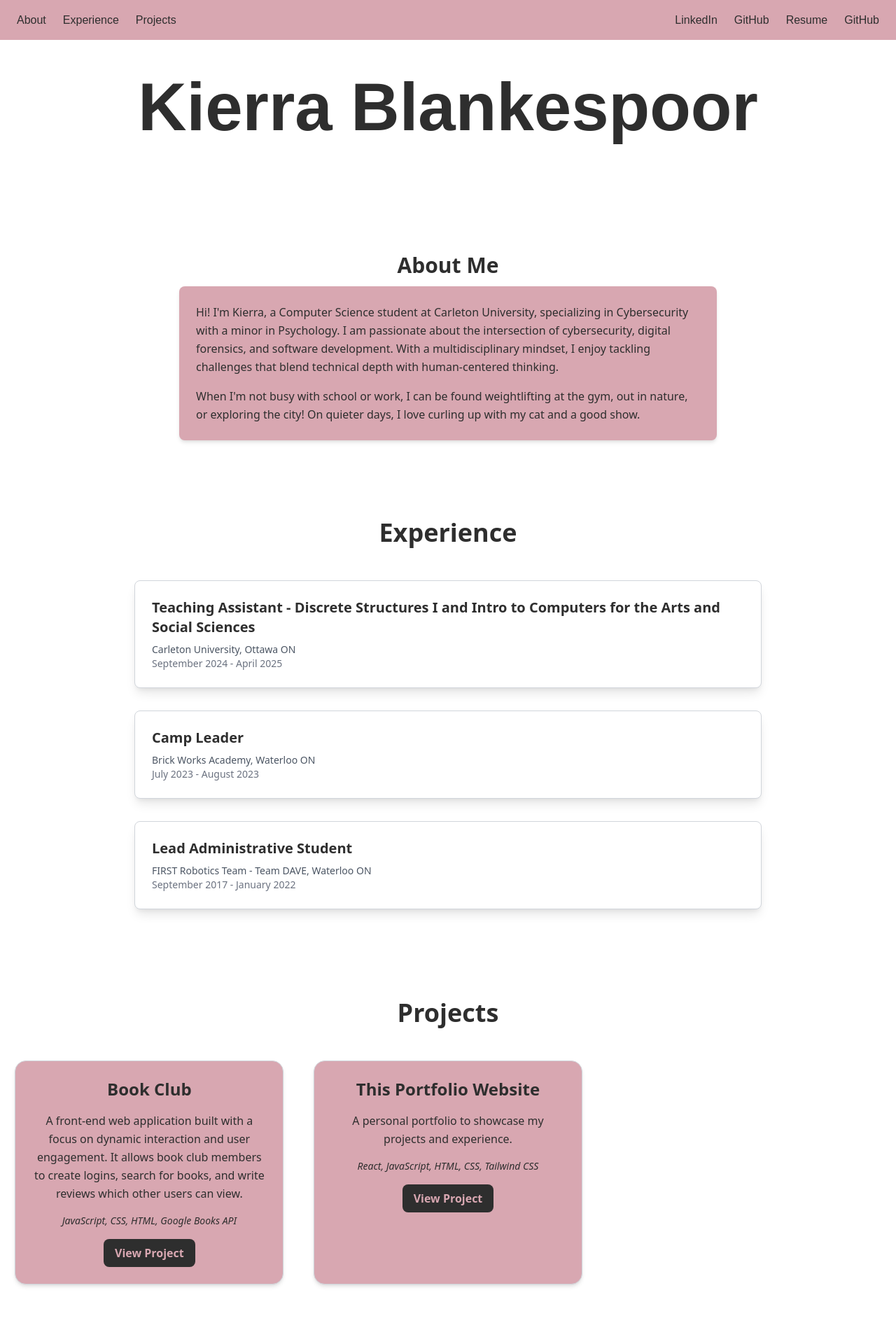
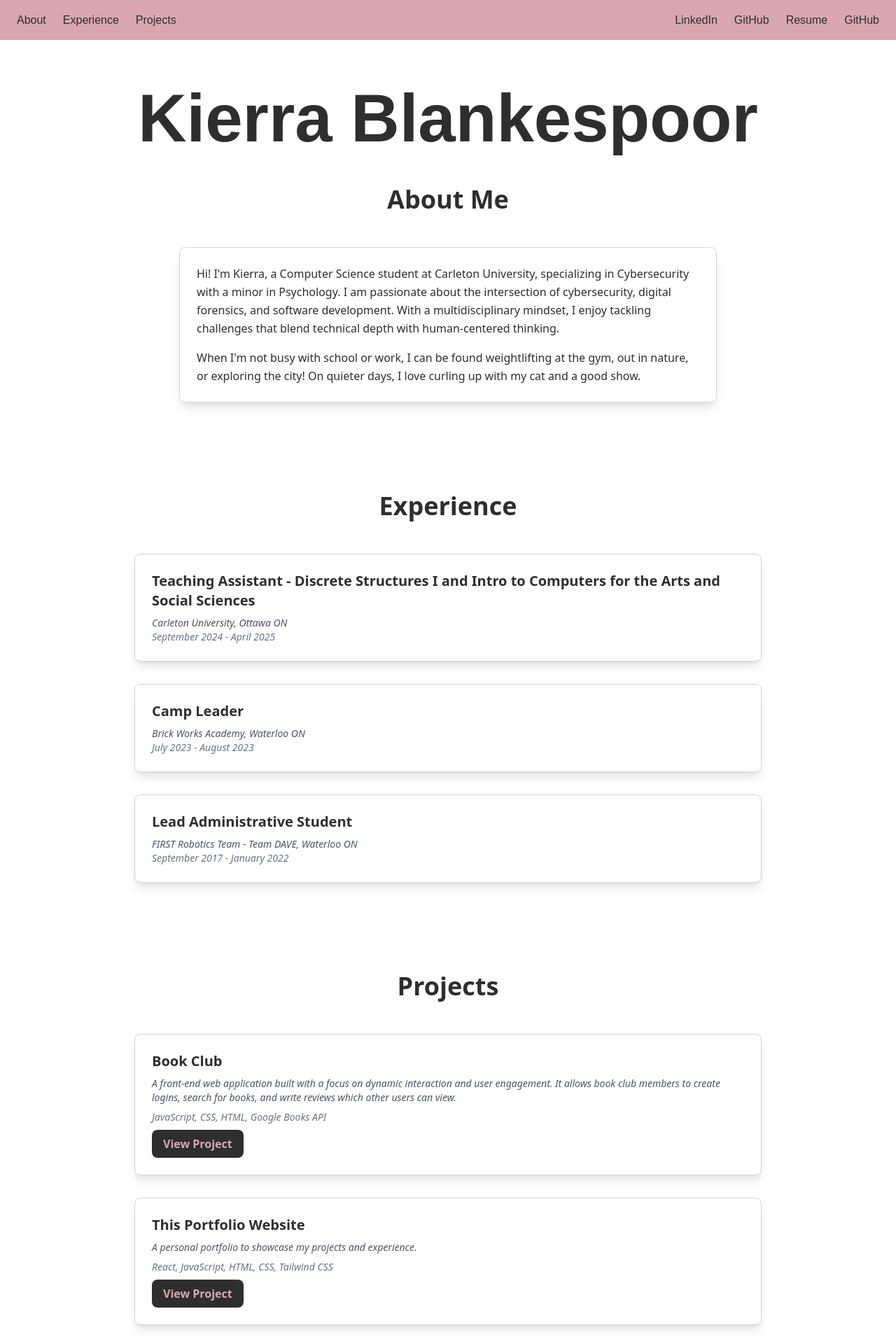
Before and after one commit to kierrabl/Portfolio-Website, a React (Create React App) app: page / in a window 1280 px wide. Shown: the top 1920 px of the page at 70% size. Before the commit the page ends 1899 px from the top, so only its background shows below. Built offline with nearby package versions, Linux system fonts and the light colour scheme.

Commit message:
Made basic templates for all components

```diff
--- a/src/content/About.js
+++ b/src/content/About.js
@@ -1,12 +1,12 @@
 function About() {
 	return (
-		<section className="py-12 px-4 bg-white">
-			<h1 className="font-navFont text-5xl md:text-8xl font-bold text-center text-custom-navText mb-40">
+		<section className="py-16 px-4 bg-white">
+			<h1 className="font-navFont text-5xl md:text-8xl font-bold text-center text-custom-navText mb-12">
 				Kierra Blankespoor
 			</h1>
-			<h2 className="text-3xl font-semibold text-center text-custom-navText mb-3">About Me</h2>
+			<h2 className="text-4xl font-bold text-center text-custom-navText mb-12">About Me</h2>
 
-			<section className="bg-custom-navBackground text-custom-navText rounded-lg shadow-md max-w-3xl mx-auto p-6 space-y-4 leading-relaxed">
+			<section className="bg-white border text-custom-navText rounded-lg shadow-lg max-w-3xl mx-auto p-6 space-y-4 leading-relaxed border-gray-300">
 				<p>
 					Hi! I'm Kierra, a Computer Science student at Carleton University, specializing in Cybersecurity with a minor in Psychology.
 					I am passionate about the intersection of cybersecurity, digital forensics, and software development. With a multidisciplinary mindset,
--- a/src/content/ExperienceCard.js
+++ b/src/content/ExperienceCard.js
@@ -1,9 +1,9 @@
 function ExperienceCard({ job, companyAndLocation, timeFrame }) {
 	return (
-		<div className="experienceCard p-6 border border-gray-300 rounded-lg shadow-lg bg-white">
+		<div className="p-6 border border-gray-300 rounded-lg shadow-lg bg-white">
 			<h3 className="text-xl font-semibold text-custom-navText mb-2">{job}</h3>
-			<p className="text-gray-600 text-sm">{companyAndLocation}</p>
-			<p className="text-gray-500 text-sm">{timeFrame}</p>
+			<p className="text-gray-600 text-sm italic">{companyAndLocation}</p>
+			<p className="text-gray-500 text-sm italic">{timeFrame}</p>
 		</div>
 	);
 }
--- a/src/content/ProjectCard.js
+++ b/src/content/ProjectCard.js
@@ -1,9 +1,9 @@
 function ProjectCard({ title, description, languages, link }) {
 	return (
-		<div className="bg-custom-navBackground text-custom-navText border border-gray-300 rounded-2xl shadow-md p-6 max-w-sm w-full text-center space-y-4">
-			<h3 className="text-2xl font-semibold">{title}</h3>
-			<p className="text-base leading-relaxed">{description}</p>
-			<p className="italic text-sm">{languages}</p>
+		<div className="p-6 border border-gray-300 rounded-lg shadow-lg bg-white">
+			<h3 className="text-xl font-semibold text-custom-navText mb-2">{title}</h3>
+			<p className="text-gray-600 text-sm italic mb-2">{description}</p>
+			<p className="text-gray-500 text-sm italic mb-2">{languages}</p>
 			<a
 				href={link}
 				target="_blank"
--- a/src/content/Projects.js
+++ b/src/content/Projects.js
@@ -18,9 +18,9 @@ const projects = [
 
 function Projects() {
 	return (
-		<section id="Projects" className="py-16 px-4 bg-[#FDECEF]">
+		<section id="Projects" className="py-16 px-4 bg-white">
 			<h2 className="text-4xl font-bold text-center text-custom-navText mb-12">Projects</h2>
-			<div className="grid grid-cols-1 md:grid-cols-2 lg:grid-cols-3 gap-8 justify-items-center">
+			<div className="flex flex-col gap-8 max-w-4xl mx-auto">
 				{projects.map((project, index) => (
 					<ProjectCard key={index} {...project} />
 				))}
```
